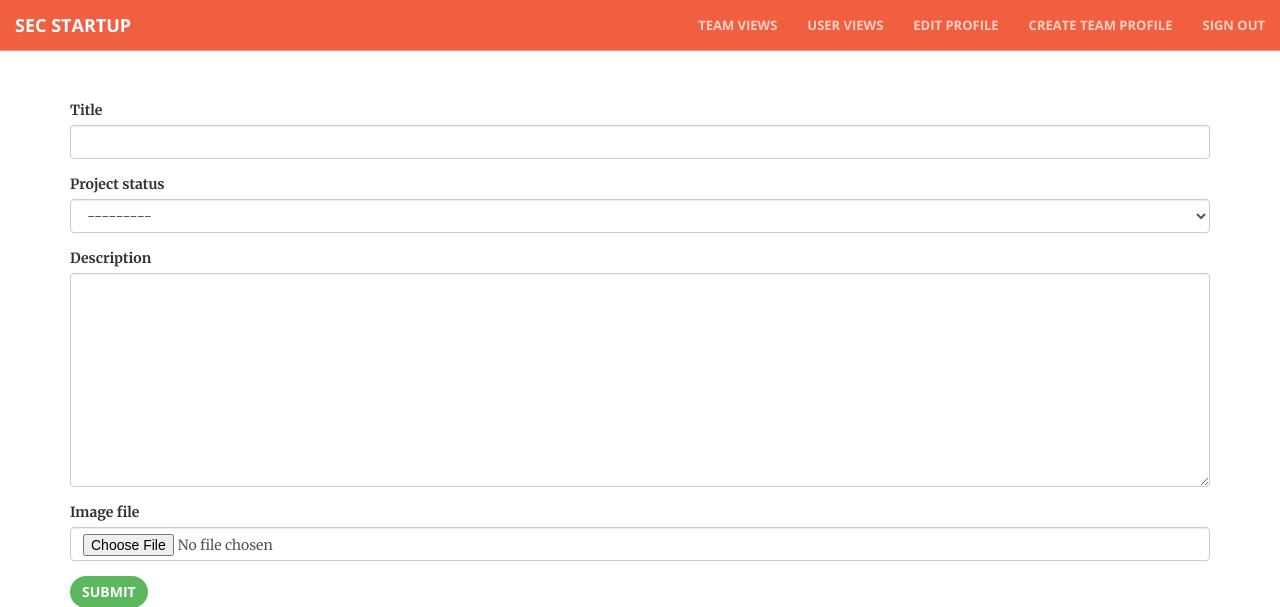
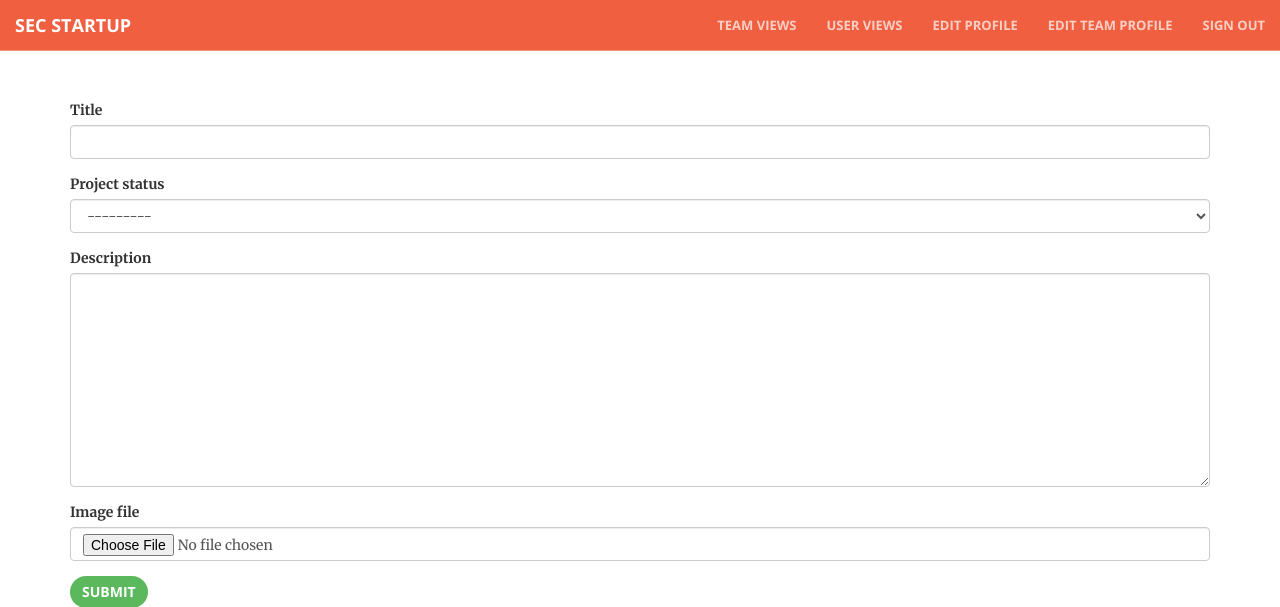
Before and after one commit to qij3/SEC, a Django app: page /team/create/ in a window 1280 px wide. Shown: the top 607 px of the page. Run offline with Django 3.2, Linux system fonts and the light colour scheme; a user stored in the database is signed in; data comes from the database, SQL or seed files in the repository; both versions use the stored data as it was after the commit; some libraries are stand-ins or nearby versions.

Commit message:
Fixing Edit/create team profile bug

```diff
--- a/templates/base/index.html
+++ b/templates/base/index.html
@@ -74,9 +74,15 @@
                      <a class="page-scroll" href="/profile/">User Views</a>
                      </li>
 
-                    <li>
-                        <a class="page-scroll" href="/team/create/">Create Team Profile</a>
-                    </li>
+                        {% if user.profile.members %}
+                        <li>
+                            <a class="page-scroll" href="/team/{{user.profile.members.id}}/update">Edit Team Profile</a>
+                        </li>
+                        {% else %}
+                        <li>
+                            <a class="page-scroll" href="/team/create/">Create Team Profile</a>
+                        </li>
+                        {% endif %}
                     <li>
                         <a class="page-scroll" href="/logout/">Sign out</a>
                     </li>
--- a/templates/base/theme.html
+++ b/templates/base/theme.html
@@ -18,9 +18,15 @@
 		 {% endif %}
 
 		 {% if user.is_authenticated %}
+		 		{% if user.profile.members %}
+			 	<li>
+			 		<a class="page-scroll" href="/team/{{user.profile.members.id}}/update">Edit Team Profile</a>
+			 	</li>
+			 	{% else %}
 			 	<li>
 			 		<a class="page-scroll" href="/team/create/">Create Team Profile</a>
 			 	</li>
+			 	{% endif %}
 			 	<li>
 			 		<a class="page-scroll" href="/logout/">Sign out</a>
 			 	</li>
```
Also changed, not shown: sec/db.sqlite3.
